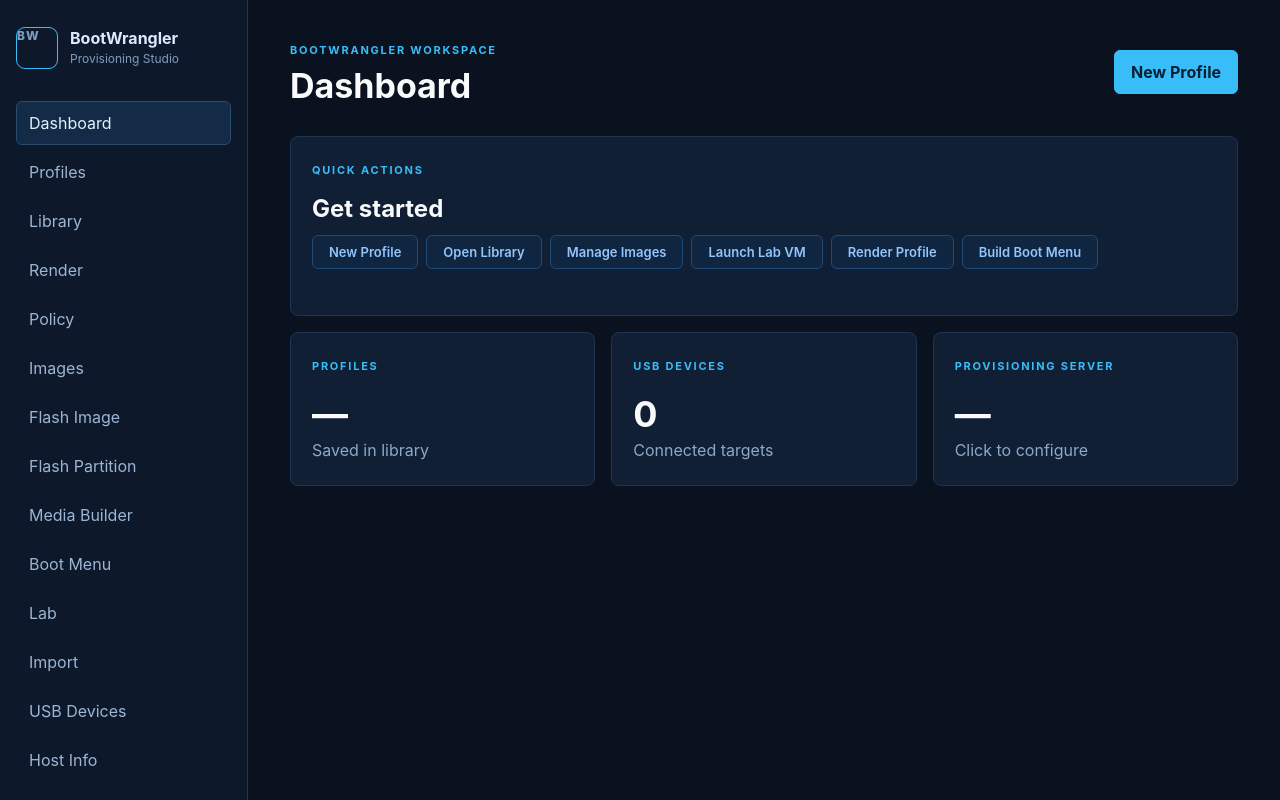
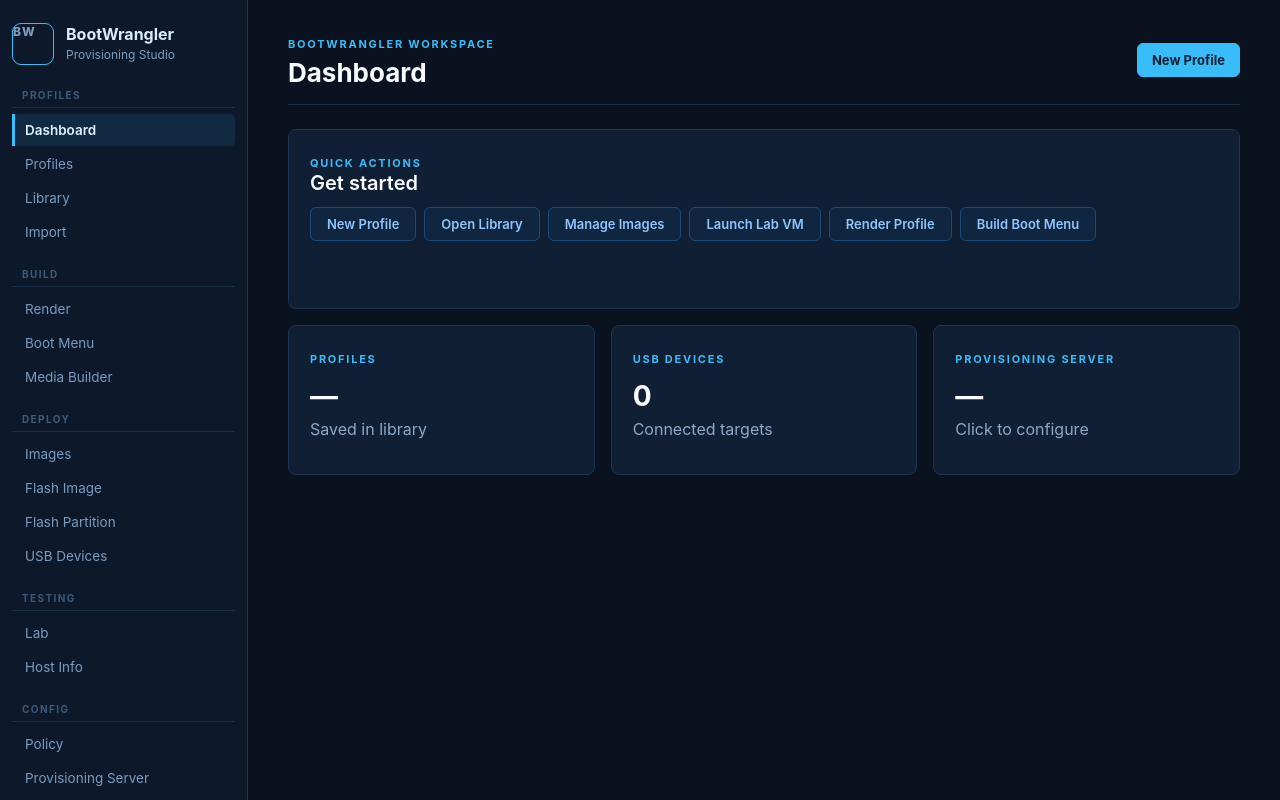
Before and after one commit to alexmchughdev/bootwrangler, a React (Vite) app in the folder frontend/: page / in a window 1280 px wide. Shown: the top 800 px of the page. Built offline with nearby package versions, Linux system fonts and the light colour scheme.

Commit message:
style: improve nav grouping, dashboard, and global polish

```diff
--- a/frontend/src/App.tsx
+++ b/frontend/src/App.tsx
@@ -1,7 +1,6 @@
 import { useEffect, useState } from "react";
 import { getHealth, listDevices, type HealthStatus } from "./api/backend";
 import type { Profile } from "./types/profile";
-import { navigationItems } from "./navigation";
 import BootMenu from "./pages/BootMenu";
 import FlashImage from "./pages/FlashImage";
 import Policy from "./pages/Policy";
@@ -23,8 +22,33 @@ const initialHealth: HealthStatus = {
   version: "unknown",
 };
 
+const NAV_GROUPS = [
+  {
+    label: "Profiles",
+    items: ["Dashboard", "Profiles", "Library", "Import"] as const,
+  },
+  {
+    label: "Build",
+    items: ["Render", "Boot Menu", "Media Builder"] as const,
+  },
+  {
+    label: "Deploy",
+    items: ["Images", "Flash Image", "Flash Partition", "USB Devices"] as const,
+  },
+  {
+    label: "Testing",
+    items: ["Lab", "Host Info"] as const,
+  },
+  {
+    label: "Config",
+    items: ["Policy", "Provisioning Server", "Settings"] as const,
+  },
+] as const;
+
+type NavItem = (typeof NAV_GROUPS)[number]["items"][number];
+
 function App() {
-  const [activeSection, setActiveSection] = useState("Dashboard");
+  const [activeSection, setActiveSection] = useState<string>("Dashboard");
   const [health, setHealth] = useState(initialHealth);
   const [profileEditorKey, setProfileEditorKey] = useState(0);
   const [libraryKey, setLibraryKey] = useState(0);
@@ -57,8 +81,11 @@ function App() {
           </div>
         </div>
 
-        <nav aria-label="Main navigation">
-          {navigationItems.map((item) => (
+        <nav aria-label="Main navigation" className="sidebar-nav">
+          {NAV_GROUPS.map((group) => (
+            <div key={group.label} className="nav-group">
+              <span className="nav-group-label">{group.label}</span>
+              {group.items.map((item) => (
                 <button
                   className={item === activeSection ? "nav-item active" : "nav-item"}
                   key={item}
@@ -67,6 +94,8 @@ function App() {
                 >
                   {item}
                 </button>
+              ))}
+            </div>
           ))}
         </nav>
 
@@ -195,25 +224,49 @@ function Dashboard({ onNavigate }: DashboardProps) {
         </div>
       </article>
 
-      <article className="panel dashboard-stat" onClick={() => onNavigate("Library")} role="button" tabIndex={0}>
+      <article
+        className="panel dashboard-stat"
+        onClick={() => onNavigate("Library")}
+        onKeyDown={(e) => e.key === "Enter" && onNavigate("Library")}
+        role="button"
+        tabIndex={0}
+      >
         <span className="panel-label">Profiles</span>
         <strong className="dashboard-stat-value">{profileLabel}</strong>
         <p>Saved in library</p>
+        <span className="dashboard-stat-arrow" aria-hidden="true">→</span>
       </article>
 
-      <article className="panel dashboard-stat" onClick={() => onNavigate("USB Devices")} role="button" tabIndex={0}>
+      <article
+        className="panel dashboard-stat"
+        onClick={() => onNavigate("USB Devices")}
+        onKeyDown={(e) => e.key === "Enter" && onNavigate("USB Devices")}
+        role="button"
+        tabIndex={0}
+      >
         <span className="panel-label">USB Devices</span>
         <strong className="dashboard-stat-value">{deviceLabel}</strong>
         <p>Connected targets</p>
+        <span className="dashboard-stat-arrow" aria-hidden="true">→</span>
       </article>
 
-      <article className="panel dashboard-stat" onClick={() => onNavigate("Provisioning Server")} role="button" tabIndex={0}>
+      <article
+        className="panel dashboard-stat"
+        onClick={() => onNavigate("Provisioning Server")}
+        onKeyDown={(e) => e.key === "Enter" && onNavigate("Provisioning Server")}
+        role="button"
+        tabIndex={0}
+      >
         <span className="panel-label">Provisioning Server</span>
         <strong className="dashboard-stat-value">{serverLabel}</strong>
         <p>{serverRunning ? "Serving files" : "Click to configure"}</p>
+        <span className="dashboard-stat-arrow" aria-hidden="true">→</span>
       </article>
     </div>
   );
 }
 
+// Ensure all nav items are typed — compile-time check
+type _NavCheck = NavItem;
+
 export default App;
--- a/frontend/src/styles/app.css
+++ b/frontend/src/styles/app.css
@@ -37,6 +37,15 @@ textarea {
   color: #e0f2fe;
   background: #0b1728;
   font: inherit;
+  transition: border-color 0.12s;
+}
+
+input:focus,
+select:focus,
+textarea:focus {
+  outline: 2px solid rgba(56, 189, 248, 0.5);
+  outline-offset: 1px;
+  border-color: rgba(56, 189, 248, 0.6);
 }
 
 textarea {
@@ -54,10 +63,11 @@ textarea {
 .sidebar {
   display: flex;
   flex-direction: column;
-  gap: 32px;
-  padding: 24px 16px;
+  gap: 24px;
+  padding: 20px 12px;
   border-right: 1px solid #1e3551;
   background: #0d192b;
+  overflow-y: auto;
 }
 
 .brand,
@@ -93,26 +103,62 @@ textarea {
   font-size: 12px;
 }
 
-nav {
-  display: grid;
-  gap: 5px;
+/* Grouped sidebar navigation */
+.sidebar-nav {
+  display: flex;
+  flex-direction: column;
+  gap: 20px;
+  flex: 1;
+  min-height: 0;
+  overflow-y: auto;
+}
+
+.nav-group {
+  display: flex;
+  flex-direction: column;
+  gap: 2px;
+}
+
+.nav-group-label {
+  display: block;
+  padding: 0 10px 6px;
+  font-size: 10px;
+  font-weight: 700;
+  letter-spacing: 0.14em;
+  text-transform: uppercase;
+  color: #3d5a78;
+  border-bottom: 1px solid #1a2e44;
+  margin-bottom: 4px;
 }
 
 .nav-item {
-  padding: 11px 12px;
-  border: 1px solid transparent;
-  border-radius: 6px;
-  color: #9db5d3;
+  padding: 8px 10px;
+  border: none;
+  border-left: 3px solid transparent;
+  border-radius: 0 5px 5px 0;
+  color: #7a9bbf;
   background: transparent;
   text-align: left;
   cursor: pointer;
-}
-
-.nav-item:hover,
+  font-size: 13.5px;
+  transition: color 0.12s, background 0.12s, border-color 0.12s;
+}
+
+.nav-item:hover {
+  color: #c5daf5;
+  background: rgba(56, 189, 248, 0.06);
+}
+
 .nav-item.active {
-  border-color: #284b70;
+  border-left-color: #38bdf8;
   color: #e0f2fe;
-  background: #132b47;
+  background: rgba(56, 189, 248, 0.1);
+  font-weight: 600;
+}
+
+.nav-item:focus-visible {
+  outline: 2px solid rgba(56, 189, 248, 0.5);
+  outline-offset: -2px;
 }
 
 .backend-status {
@@ -136,14 +182,17 @@ nav {
 }
 
 .workspace {
-  padding: 38px 42px;
+  padding: 32px 40px;
+  overflow-y: auto;
 }
 
 .workspace-header {
   display: flex;
   align-items: center;
   justify-content: space-between;
-  margin-bottom: 30px;
+  margin-bottom: 24px;
+  padding-bottom: 16px;
+  border-bottom: 1px solid #1a2e44;
 }
 
 .eyebrow,
@@ -156,15 +205,17 @@ nav {
 }
 
 h1 {
-  margin: 7px 0 0;
+  margin: 5px 0 0;
   color: #f8fafc;
-  font-size: 34px;
+  font-size: 26px;
+  font-weight: 700;
 }
 
 h2 {
-  margin: 16px 0 9px;
+  margin: 0 0 12px;
   color: #f8fafc;
-  font-size: 24px;
+  font-size: 20px;
+  font-weight: 600;
 }
 
 p {
@@ -174,13 +225,19 @@ p {
 }
 
 .primary-action {
-  padding: 11px 16px;
+  padding: 8px 14px;
   border: 1px solid #38bdf8;
   border-radius: 6px;
   color: #062033;
   background: #38bdf8;
   font-weight: 700;
+  font-size: 13px;
   cursor: pointer;
+  transition: background 0.15s;
+}
+
+.primary-action:hover {
+  background: #2cb8f0;
 }
 
 .secondary-action {
@@ -258,15 +315,38 @@ p {
 
 .dashboard-stat {
   cursor: pointer;
-  transition: border-color 0.15s;
+  transition: border-color 0.15s, background 0.15s;
+  position: relative;
 }
 
 .dashboard-stat:hover {
   border-color: #3b82f6;
+  background: #121f34;
+}
+
+.dashboard-stat:focus-visible {
+  outline: 2px solid rgba(56, 189, 248, 0.5);
+  outline-offset: 2px;
 }
 
 .dashboard-stat-value {
-  font-size: 36px !important;
+  font-size: 28px !important;
+  margin: 12px 0 4px !important;
+}
+
+.dashboard-stat-arrow {
+  position: absolute;
+  right: 18px;
+  bottom: 18px;
+  font-size: 16px;
+  color: #3d5a78;
+  opacity: 0;
+  transition: opacity 0.15s, right 0.15s;
+}
+
+.dashboard-stat:hover .dashboard-stat-arrow {
+  opacity: 1;
+  right: 14px;
 }
 
 .profile-editor,
```
Lines whose indentation alone changed are shown as unchanged.
